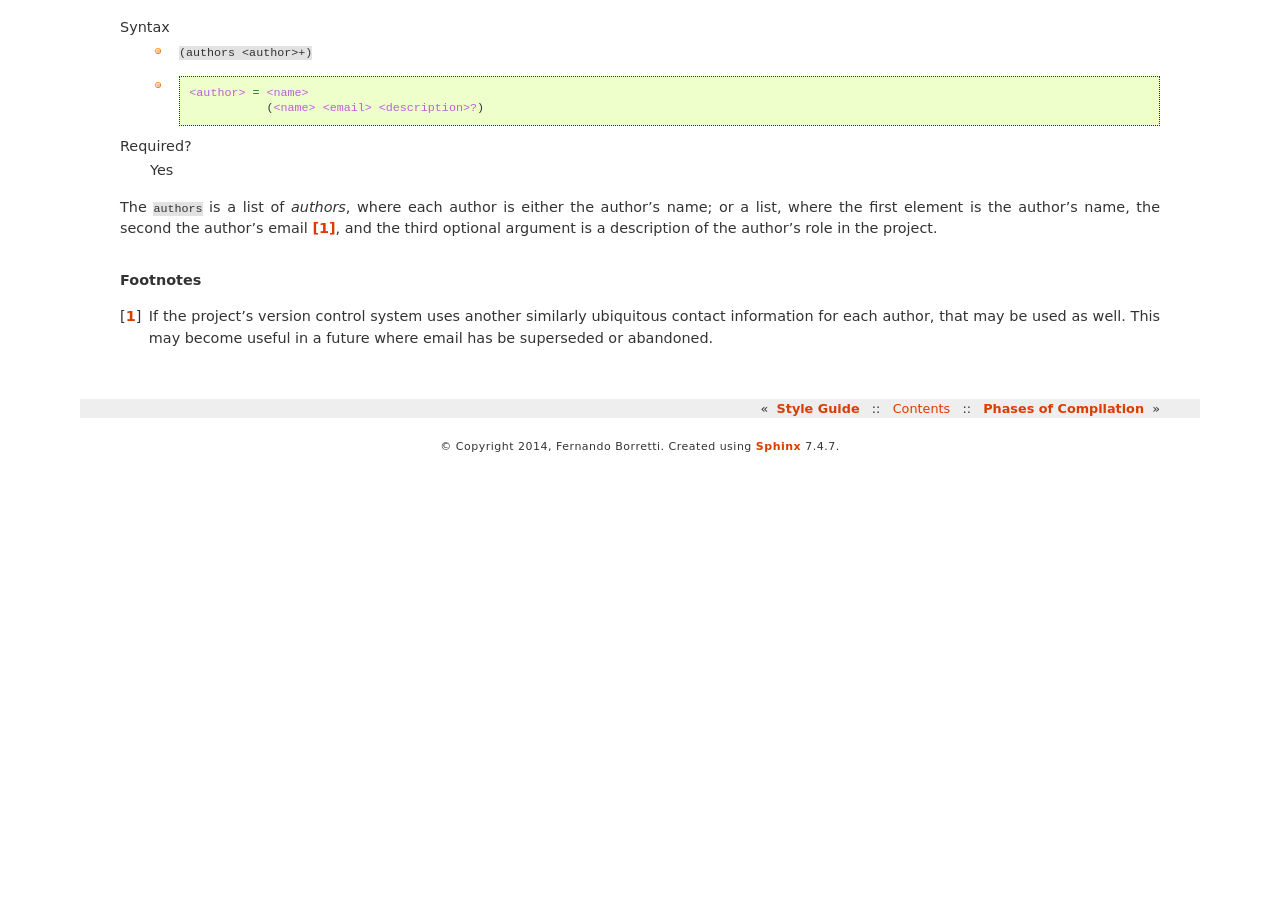
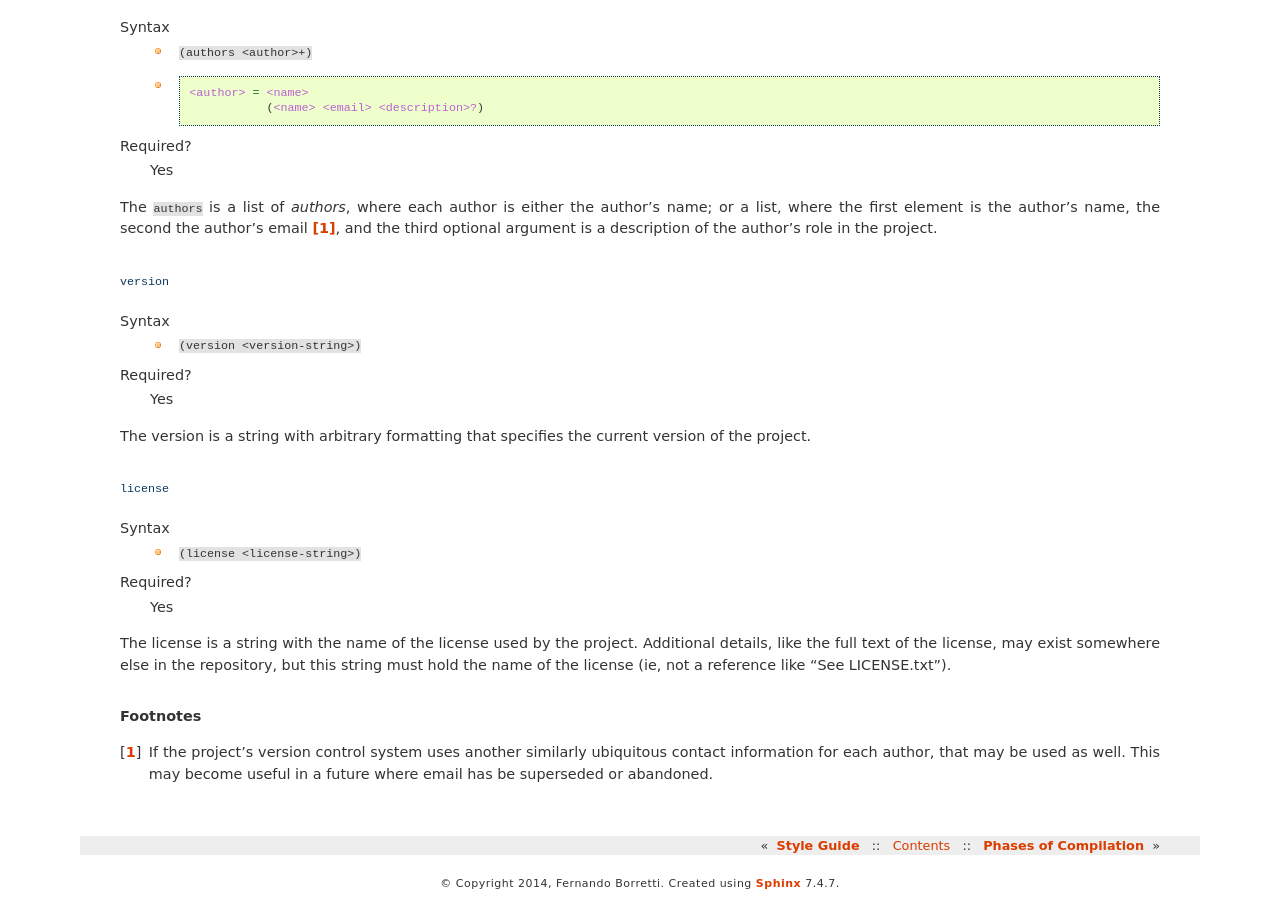
Before and after one commit to eudoxia0/corvus, a Sphinx documentation site: the page built from docs/systems.rst, in a window 1280 px wide and 900 px high, scrolled down 733 px. Built offline with Sphinx 7.4.7, drawn with Linux system fonts in a browser that asks for light colours; formulas are drawn with MathJax 3; before the commit the page ends 1197 px from its top, so only the background shows below that.

Commit message:
Add docs on the version, license strings of system definitions

```diff
--- a/docs/systems.rst
+++ b/docs/systems.rst
@@ -55,6 +55,28 @@ author's name; or a list, where the first element is the author's name, the
 second the author's email [#f1]_, and the third optional argument is a
 description of the author's role in the project.
 
+:code:`version`
+^^^^^^^^^^^^^^^
+Syntax
+  * :code:`(version <version-string>)`
+Required?
+  Yes
+
+The version is a string with arbitrary formatting that specifies the current
+version of the project.
+
+:code:`license`
+^^^^^^^^^^^^^^^
+Syntax
+  * :code:`(license <license-string>)`
+Required?
+  Yes
+
+The license is a string with the name of the license used by the
+project. Additional details, like the full text of the license, may exist
+somewhere else in the repository, but this string must hold the name of the
+license (ie, not a reference like "See LICENSE.txt").
+
 .. rubric:: Footnotes
 
 .. [#f1] If the project's version control system uses another similarly
```
